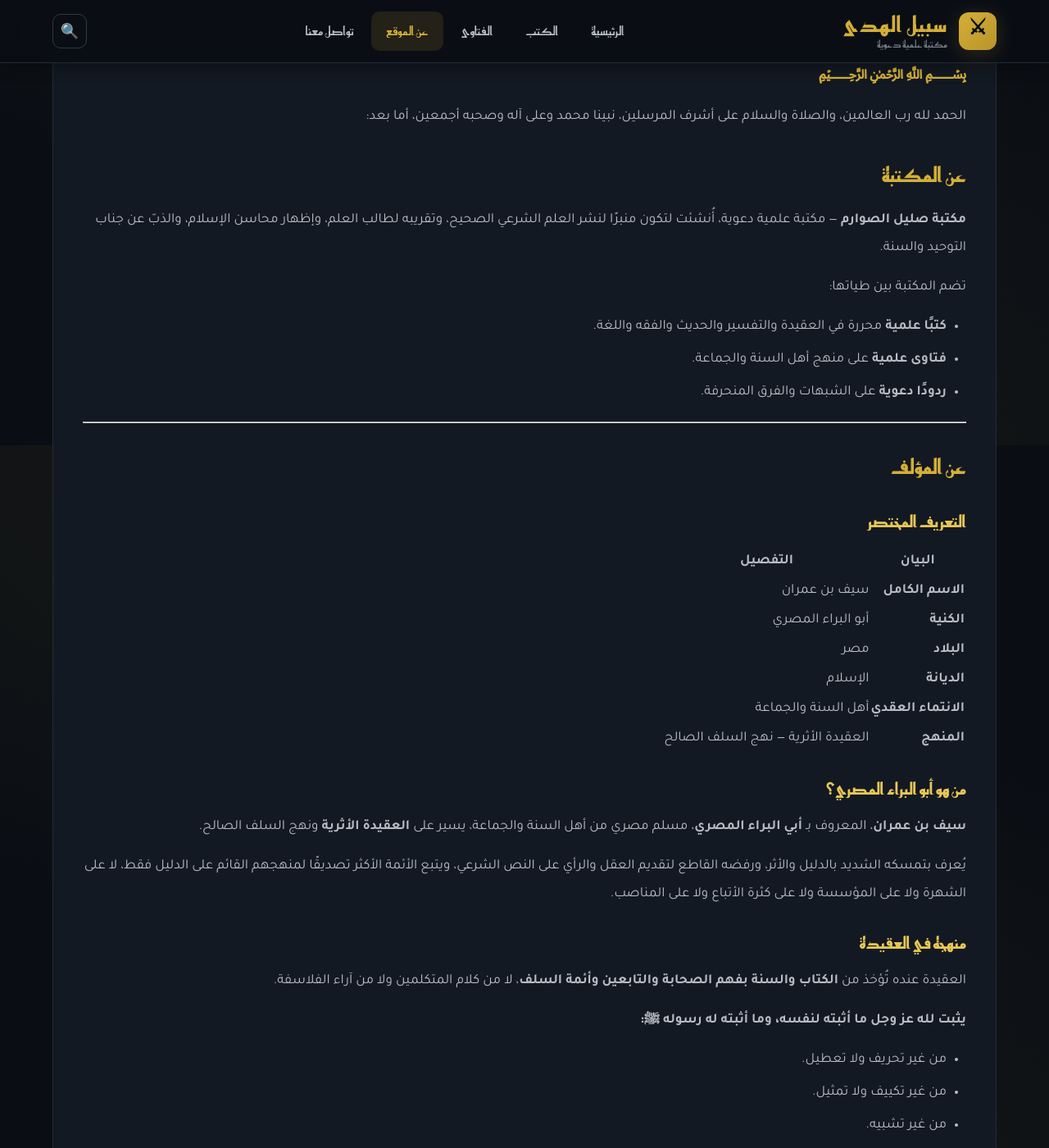
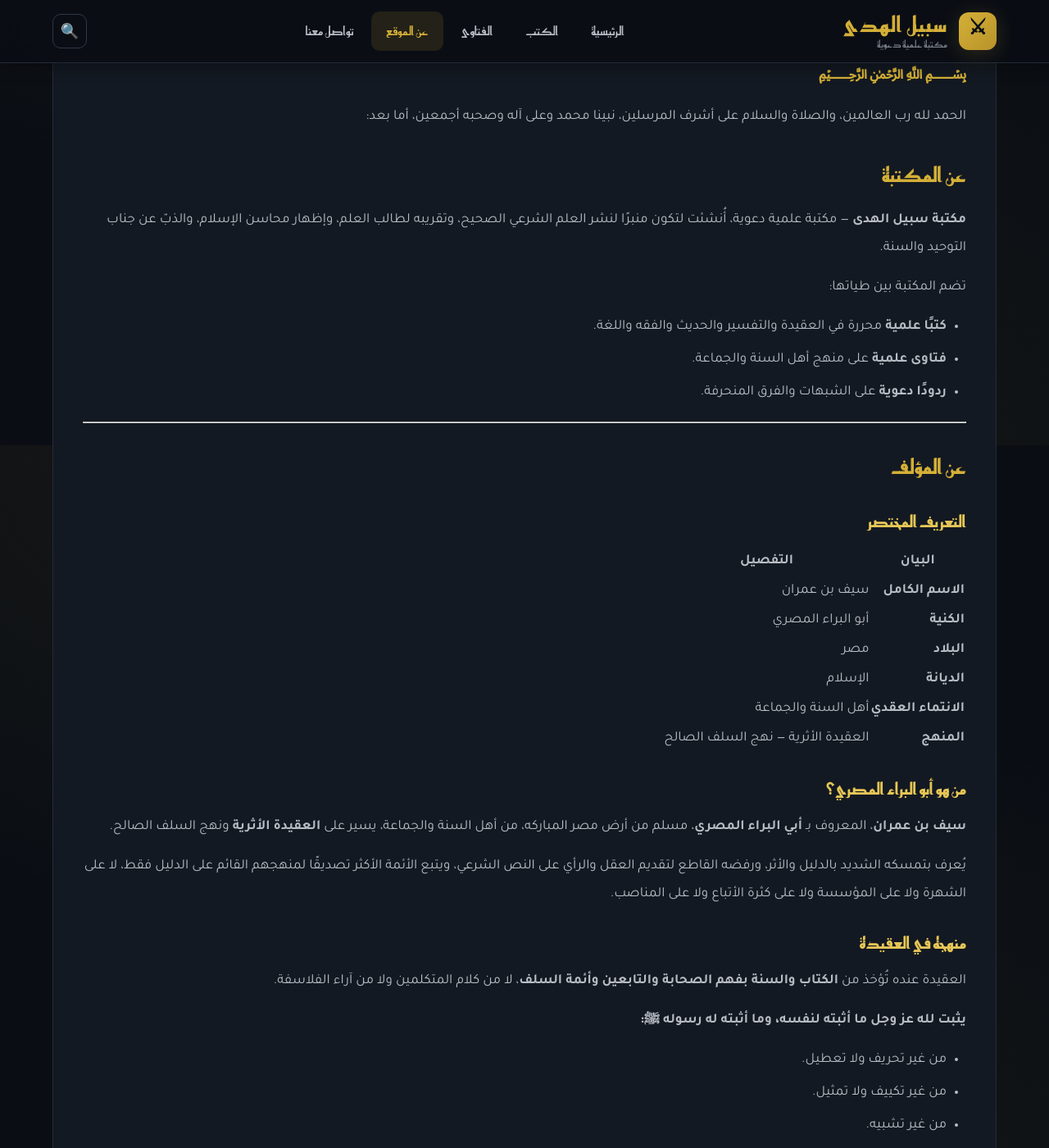
Before and after one commit to saifomran262977-svg/sabeel-alhuda-web, a Jekyll site: the page built from about.md, in a window 1280 px wide and 1400 px high, scrolled down 357 px. Shown: the whole window at 82% size. Built offline with Jekyll 4.4.1, drawn with Linux system fonts in a browser that asks for light colours; some web fonts are replaced; some of the changed text lies outside the part shown.

Commit message:
Update about.md

```diff
--- a/about.md
+++ b/about.md
@@ -1,9 +1,9 @@
 ---
 layout: page
 title: عن الموقع
-subtitle: "مكتبة صليل الصوارم — رسالة وعلم ومنهج"
+subtitle: "مكتبة سبيل الهدى — رسالة وعلم ومنهج"
 permalink: /about/
-description: "تعرف على مكتبة صليل الصوارم، وعلى مؤسسها طالب العلم سيف بن عمران (أبو البراء المصري)، ومنهجه في العقيدة والفتوى ورسالته في نشر التوحيد والسنة."
+description: "تعرف على مكتبة سبيل الهدى، وعلى مؤسسها طالب العلم سيف بن عمران (أبو البراء المصري)، ومنهجه في العقيدة والفتوى ورسالته في نشر التوحيد والسنة."
 ---
 
 ## ﷽
@@ -12,7 +12,7 @@ description: "تعرف على مكتبة صليل الصوارم، وعلى مؤ
 
 ## عن المكتبة
 
-**مكتبة صليل الصوارم** — مكتبة علمية دعوية، أُنشئت لتكون منبرًا لنشر العلم الشرعي الصحيح، وتقريبه لطالب العلم، وإظهار محاسن الإسلام، والذبّ عن جناب التوحيد والسنة.
+**مكتبة سبيل الهدى** — مكتبة علمية دعوية، أُنشئت لتكون منبرًا لنشر العلم الشرعي الصحيح، وتقريبه لطالب العلم، وإظهار محاسن الإسلام، والذبّ عن جناب التوحيد والسنة.
 
 تضم المكتبة بين طياتها:
 
@@ -37,7 +37,7 @@ description: "تعرف على مكتبة صليل الصوارم، وعلى مؤ
 
 ### من هو أبو البراء المصري؟
 
-**سيف بن عمران**، المعروف بـ **أبي البراء المصري**، مسلم مصري من أهل السنة والجماعة، يسير على **العقيدة الأثرية** ونهج السلف الصالح.
+**سيف بن عمران**، المعروف بـ **أبي البراء المصري**، مسلم من أرض مصر المباركه، من أهل السنة والجماعة، يسير على **العقيدة الأثرية** ونهج السلف الصالح.
 
 يُعرف بتمسكه الشديد بالدليل والأثر، ورفضه القاطع لتقديم العقل والرأي على النص الشرعي، ويتبع الأئمة الأكثر تصديقًا لمنهجهم القائم على الدليل فقط، لا على الشهرة ولا على المؤسسة ولا على كثرة الأتباع ولا على المناصب.
 
```
